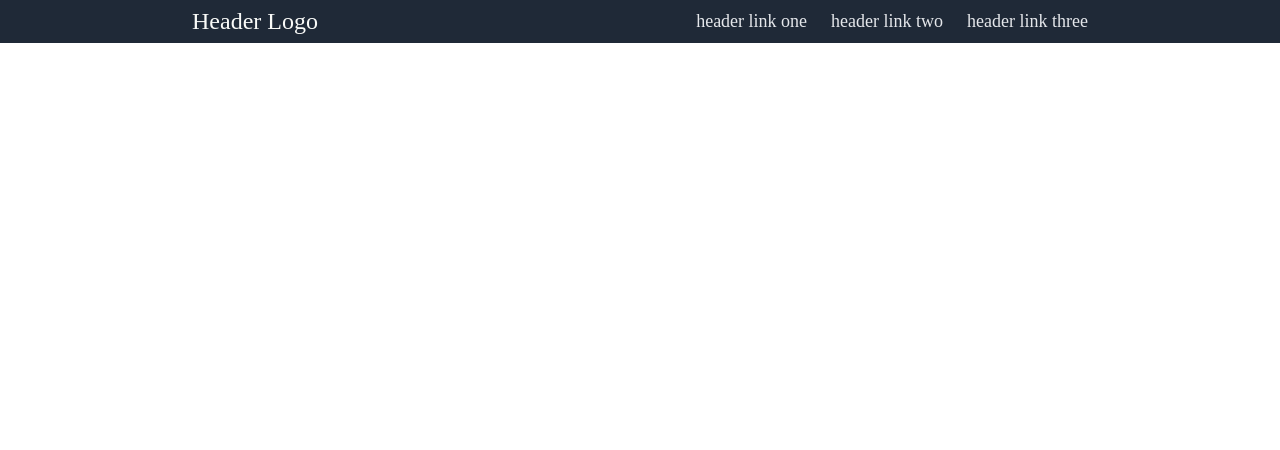
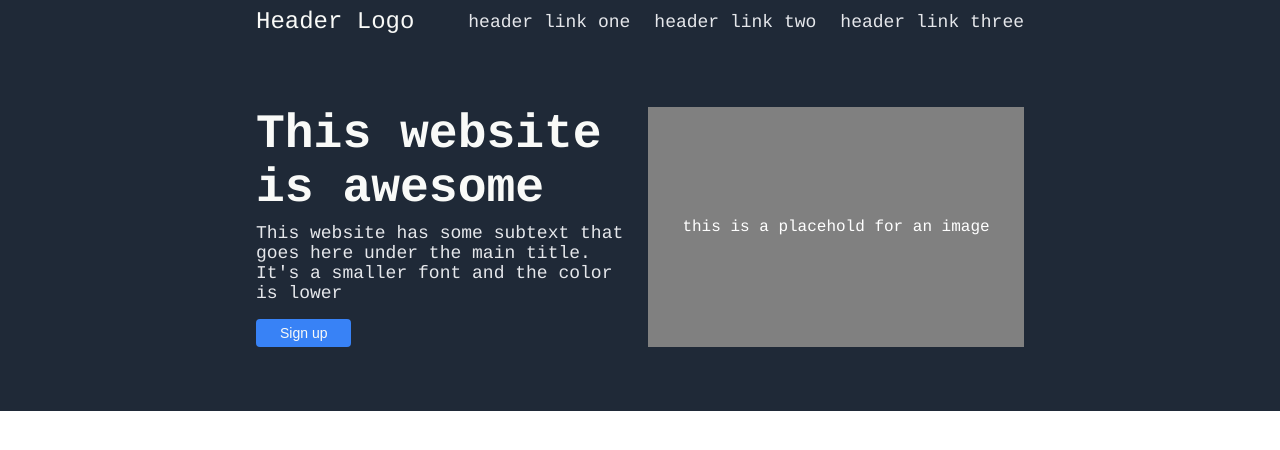
Before and after one commit to prodsimu/css-landing-page, a plain HTML site: page index.html in a window 1280 px wide. Drawn offline with Linux system fonts and the light colour scheme.

Commit message:
feat: create hero section

```diff
--- a/index.html
+++ b/index.html
@@ -1,20 +1,18 @@
 <!DOCTYPE html>
-
 <html lang="en">
 
 <head>
     <meta charset="UTF-8">
     <meta name="viewport" content="width=device-width, initial-scale=1.0">
-    <title>Document</title>
+    <title>Awesome Website</title>
     <link rel="stylesheet" href="styles.css">
 </head>
 
 <body>
 
-    <div class="header view_width">
-
+    <div class="container headerHero_backgound">
+        <div class="header">
             <div class="header__logo">Header Logo</div>
-
             <div class="header__links">
                 <ul>
                     <li><a href="#">header link one</a></li>
@@ -23,6 +21,21 @@
                 </ul>
             </div>
         </div>
+    </div>
+
+    <div class="container headerHero_backgound">
+        <div class="hero">
+            <div class="hero__left_side">
+                <p class="hero__main_text">This website is awesome</p>
+                <p class="hero__secundary_text">This website has some subtext that goes here under the main title. It's a smaller font and the color is lower</p>
+                <button class="hero__button">Sign up</button>
+            </div>
+            <div class="hero__right_side">
+                <p class="hero__image_placeholder">this is a placehold for an image</p>
+            </div>
+        </div>
+    </div>
+
 
 </body>
 
--- a/styles.css
+++ b/styles.css
@@ -4,13 +4,21 @@
 
 
 body {
+    font-family: Courier, monospace;
     margin: 0px;
     padding: 0px;
 }
 
 
-.view_width{
-    padding: 0px 15vw;
+.container {
+    padding: 0px 20vw;
+}
+
+
+/* header section */
+
+.headerHero_backgound {
+    background-color: #1F2937;
 }
 
 
@@ -18,14 +26,14 @@ body {
     display: flex;
     align-items: center;
     justify-content: space-between;
+    padding: 0.5rem 0px;
     color: #F9FAF8;
-    background-color: #1F2937;
 }
 
 
 .header__logo {
     margin: 0px;
-    padding: 8px 0px;
+    padding: 0px;
     font-size: 24px;
 }
 
@@ -42,8 +50,70 @@ li {
     list-style-type: none;
 }
 
+
 a {
     text-decoration: none;
     color: #E5E7EB;
     font-size: 18px;
 }
+
+
+/* hero section */
+
+.hero {
+    display: flex;
+    width: 100%;
+    padding: 4rem 0px;
+}
+
+
+.hero__left_side,
+.hero__right_side {
+    width: 50%;
+}
+
+
+/* hero left side */
+
+.hero__left_side{
+    padding-right: 1rem;
+}
+
+
+.hero__main_text {
+    color: #F9FAF8;
+    font-size: 48px;
+    font-weight:bold ;
+    margin: 0px;
+    padding: 0px;
+}
+
+
+.hero__secundary_text {
+    color: #E5E7EB;
+    font-size: 18px;
+    margin: 0px;
+    padding: 0.5rem 0px;
+}
+
+
+.hero__button {
+    color: #F9FAF8;
+    background-color: #3882F6;
+    font-size: 14px;
+    border: none;
+    border-radius: 4px;
+    padding: 6px 24px;
+    margin-top: 0.5rem;
+}
+
+
+/* hero right side */
+
+.hero__right_side {
+    display: flex;
+    color: white;
+    background-color: grey;
+    align-items: center;
+    justify-content: center;
+}
```
Lines whose indentation alone changed are shown as unchanged.
